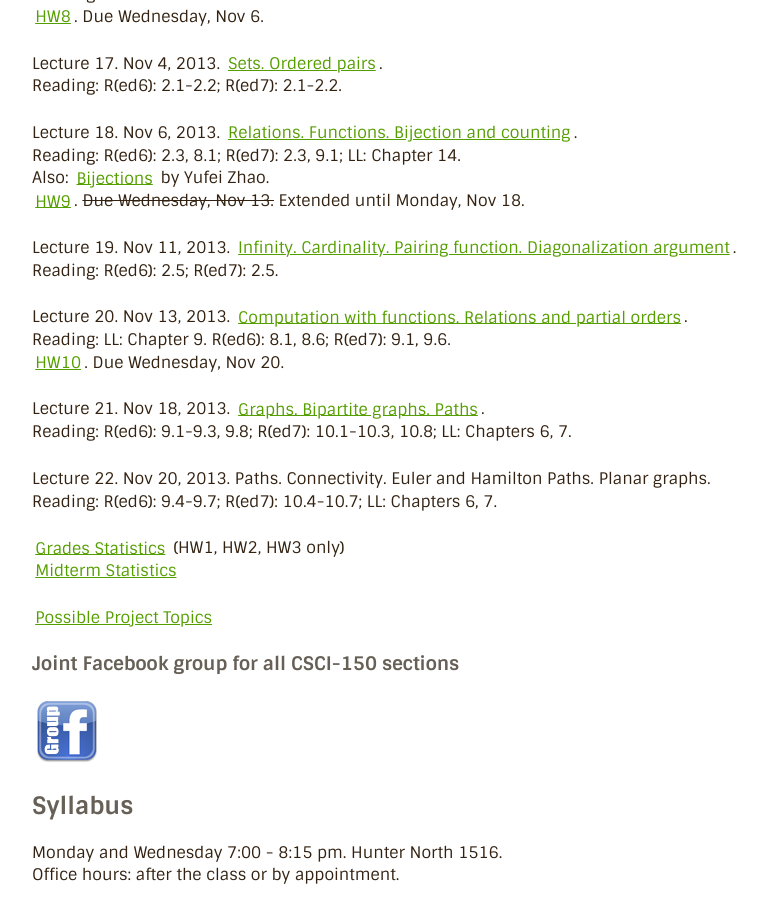
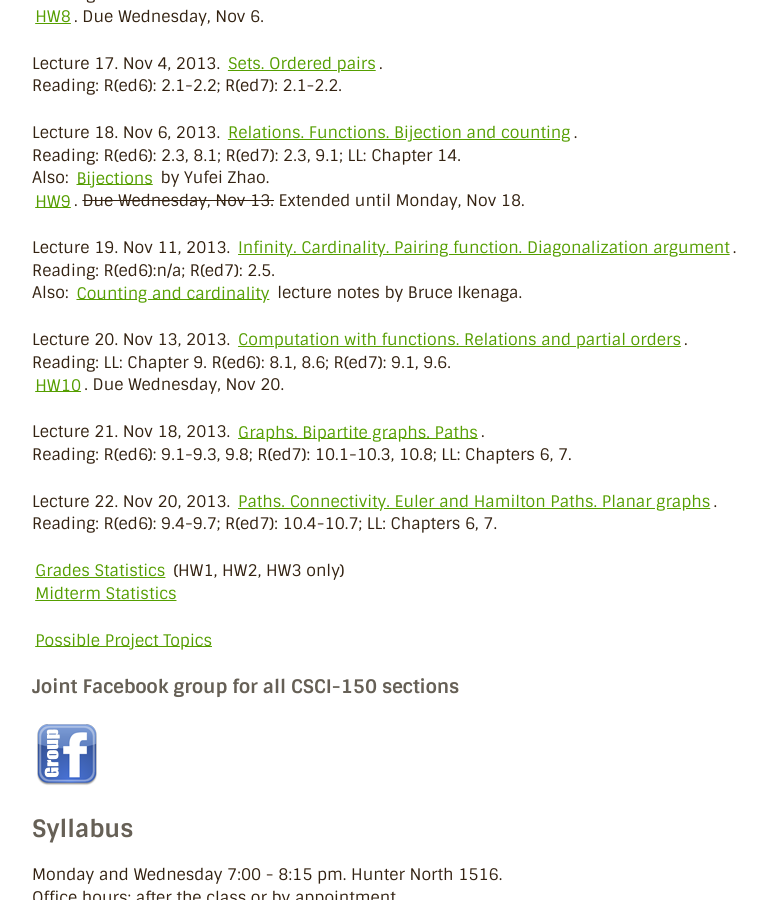
Before and after one commit to a-nikolaev/a-nikolaev.github.io, a Jekyll site: the page built from ds/index.markdown, in a window 1280 px wide and 900 px high, scrolled down 1685 px. Shown: the whole window, without its empty margins (248-1015 px from the left). Built offline with Jekyll 4.4.1, drawn with Linux system fonts in a browser that asks for light colours; Markdown is read by kramdown in place of the engine named in the settings.

Commit message:
lec22, upd lec21, new link on cardinality

```diff
--- a/ds/index.markdown
+++ b/ds/index.markdown
@@ -94,7 +94,8 @@ Also: [Bijections](http://yufeizhao.com/olympiad/bijections.pdf) by Yufei Zhao.
 [HW9](/ds/docs/hw9.pdf). <s>Due Wednesday, Nov 13.</s> Extended until Monday, Nov 18.
 
 Lecture 19. Nov 11, 2013. [Infinity. Cardinality. Pairing function. Diagonalization argument](/ds/docs/lec19.pdf).
-Reading: R(ed6): 2.5; R(ed7): 2.5.
+Reading: R(ed6):n/a; R(ed7): 2.5.
+Also: [Counting and cardinality](http://www.millersville.edu/~bikenaga/math-proof/cardinality/cardinality.pdf) lecture notes by Bruce Ikenaga.
 
 Lecture 20. Nov 13, 2013. [Computation with functions. Relations and partial orders](/ds/docs/lec20.pdf).
 Reading: LL: Chapter 9.  R(ed6): 8.1, 8.6; R(ed7): 9.1, 9.6.
@@ -103,7 +104,7 @@ Reading: LL: Chapter 9.  R(ed6): 8.1, 8.6; R(ed7): 9.1, 9.6.
 Lecture 21. Nov 18, 2013. [Graphs. Bipartite graphs. Paths](/ds/docs/lec21.pdf).
 Reading: R(ed6): 9.1-9.3, 9.8; R(ed7): 10.1-10.3, 10.8; LL: Chapters 6, 7.
 
-Lecture 22. Nov 20, 2013. Paths. Connectivity. Euler and Hamilton Paths. Planar graphs.
+Lecture 22. Nov 20, 2013. [Paths. Connectivity. Euler and Hamilton Paths. Planar graphs](/ds/docs/lec22.pdf).
 Reading: R(ed6): 9.4-9.7; R(ed7): 10.4-10.7; LL: Chapters 6, 7.
 
 [Grades Statistics](/ds/docs/grades-stats.pdf) (HW1, HW2, HW3 only)
```
Also changed, not shown: 2 other files.
